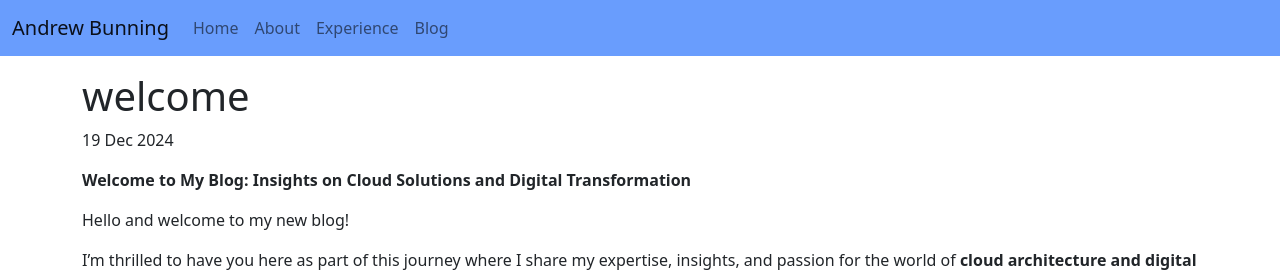
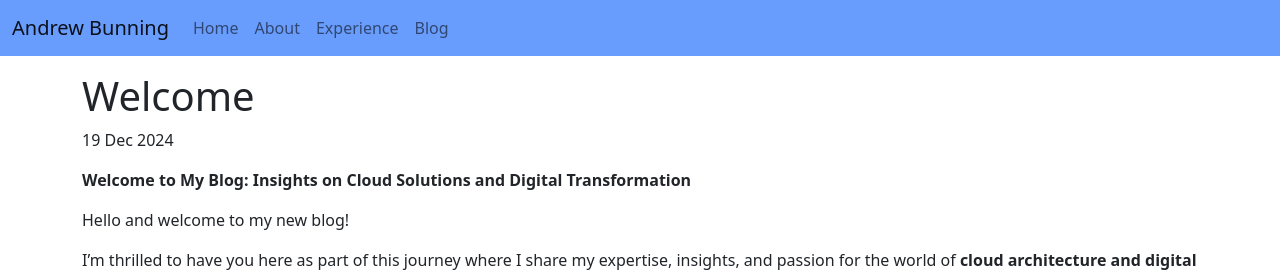
Before and after one commit to AndyBunning/andybunning.github.io, a Jekyll site: the page built from _posts/2024-12-19-Welcome.md, in a window 1280 px wide. Shown: the top 272 px of the page. Built offline with Jekyll 4.4.1, drawn with Linux system fonts in a browser that asks for light colours.

Commit message:
Few updates to display excerpt better.

```diff
--- a/_posts/2024-12-19-Welcome.md
+++ b/_posts/2024-12-19-Welcome.md
@@ -1,6 +1,6 @@
 ---
 layout: post
-title: welcome
+title: Welcome
 excerpt_separator: <!--more-->
 ---
 
--- a/blog/index.html
+++ b/blog/index.html
@@ -13,9 +13,9 @@
 
 <!-- This loops through the paginated posts -->
 {% for post in paginator.posts %}
-  <h1><a href="{{ post.url }}">{{ post.title }}</a></h1>
+  <h3><a href="{{ post.url }}">{{ post.title }}</a></h3>
   <p class="author">
-    <span class="date">{{ post.date }}</span>
+    <span class="date">{{ post.date | date: "%Y-%m-%d" }}</span>
   </p>
   <div class="content">
     {{ post.excerpt }}
```
